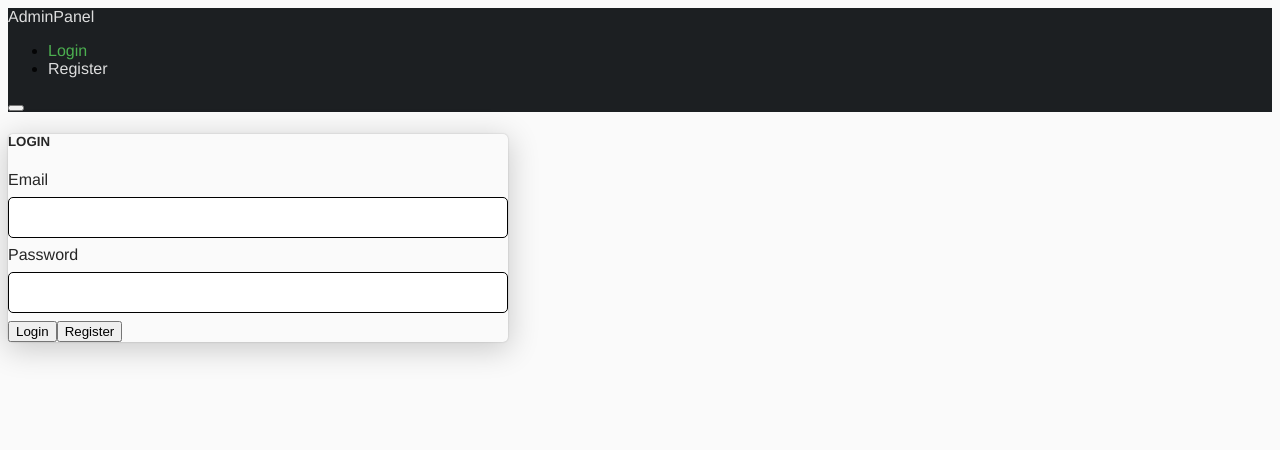
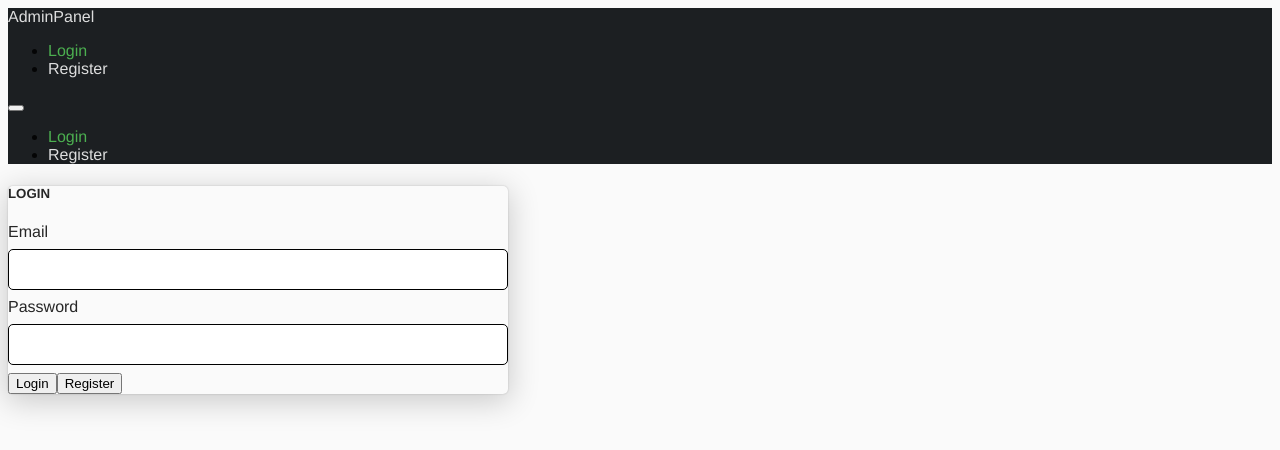
Before and after one commit to ClocoSanChh/MusicArtistApp, a Vue app: page /login in a window 1280 px wide. Shown: the top 450 px of the page. Built offline with nearby package versions, Linux system fonts and the light colour scheme.

Commit message:
minor changes

```diff
--- a/src/components/NavLink.vue
+++ b/src/components/NavLink.vue
@@ -12,7 +12,7 @@
     </ul>
 
     <ul class="navbar-nav me-auto" v-else>
-        <li v-if="auth" v-for="(menu, index) in menus" class="nav-item me-4 mb-3" :key="menu.name">
+        <li v-for="(menu, index) in menus" class="nav-item me-4 mb-3" :key="menu.name">
             <router-link
             :to="menu.link"
             class="link link-hover"
@@ -25,7 +25,7 @@
 </template>
 <script>
 export default {
-    props: ['menus', 'type', 'auth']
+    props: ['menus', 'type']
 }
 </script>
 <style scoped>
```
Also changed, not shown: src/views/HomeView.vue (deleted, +0 -11 lines).
